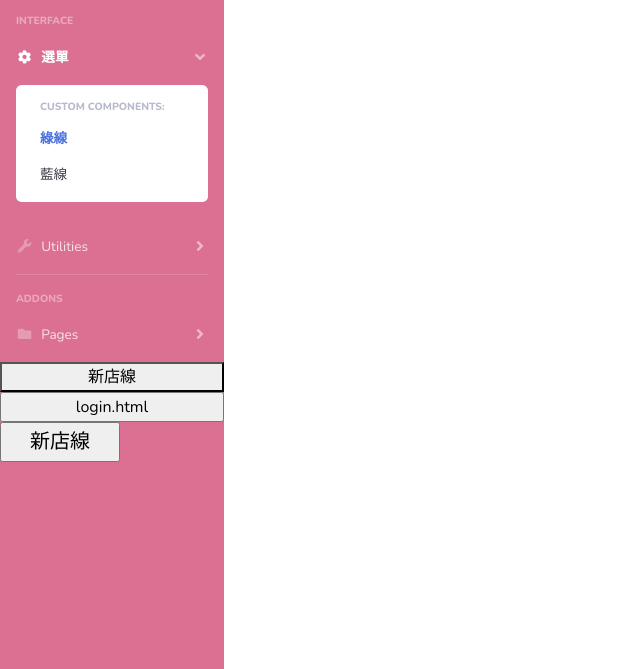
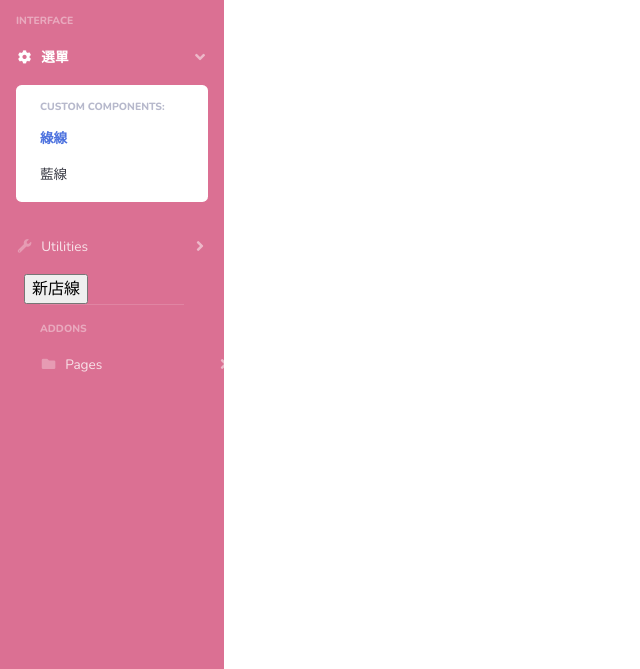
Before and after one commit to nicole910307/you, a website: page 綠線程式碼.html in a window 1280 px wide. Shown: the part 131-800 px from the top of the page, without its empty margins (0-640 px from the left). Drawn offline with nearby package versions, Linux system fonts and the light colour scheme.

Commit message:
Update 綠線程式碼.html

```diff
--- a/綠線程式碼.html
+++ b/綠線程式碼.html
@@ -91,6 +91,13 @@
                 </div>
             </li>
 
+
+
+               <div class="container-fluid">
+                   <input type="button" value="新店線" onclick="location.href='login.html'">
+
+
+
             <!-- Divider -->
             <hr class="sidebar-divider">
 
@@ -117,7 +124,3 @@
                     </div>
                 </div>
             </li>
-
-            <button type="button">新店線</button>
-            <input type="button" value="login.html" onclick="location.href='login.html'">
-            <input type="button" value="新店線" style="width:120px;height:40px;font-size:20px;">
```
